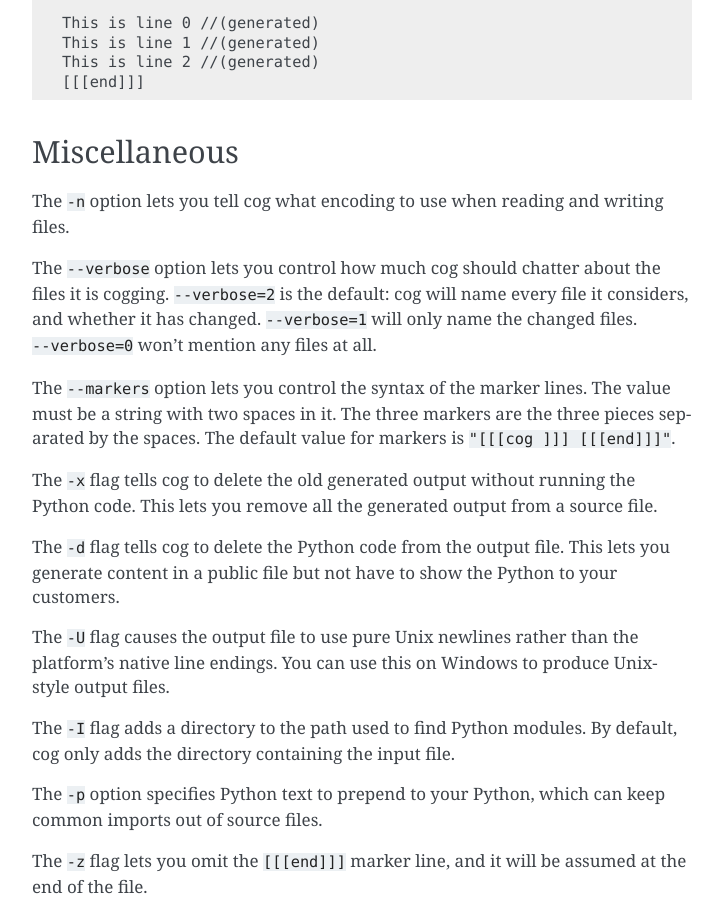
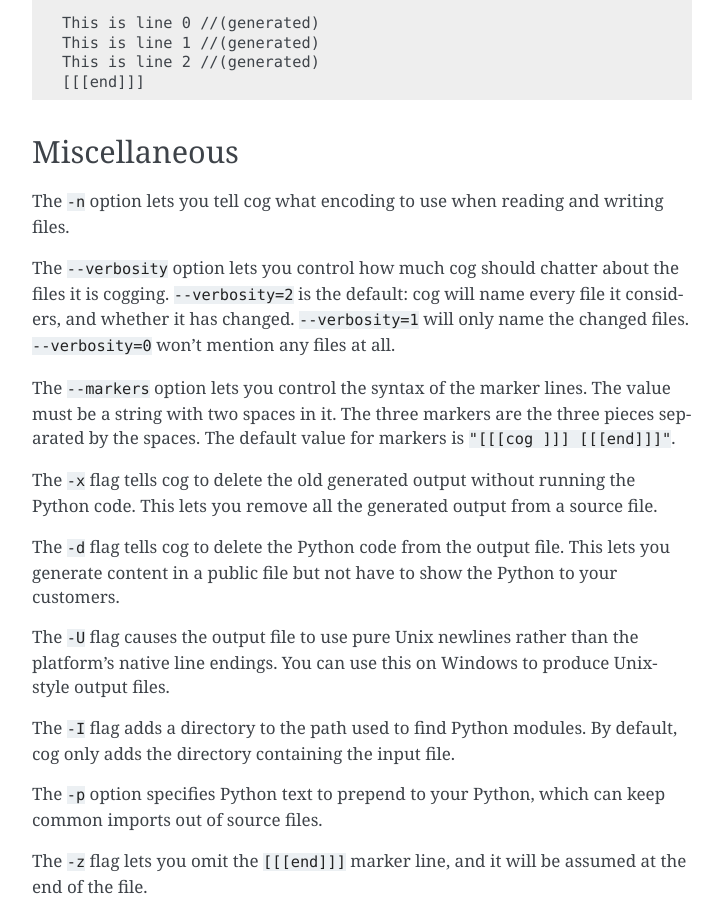
Before and after one commit to nedbat/cog, a Sphinx documentation site: the page built from docs/running.rst, in a window 1280 px wide and 900 px high, scrolled down 4560 px. Shown: the whole window, without its empty margins (388-1111 px from the left). Built offline with Sphinx 7.4.7, drawn with Linux system fonts in a browser that asks for light colours.

Commit message:
Change --verbose to --verbosity in documentation
cog got a --verbosity flag in commit 3d34d8aa on 2015-01-07, and a paragraph of documentation about the flag in commit 4b89400b on 2015-01-11. Except that paragraph said --verbose.

This paragraph has been moved from index.px to running.rst in commit 0e8b06ec on 2023-01-29 as part of the migration to Sphinx, but has otherwise stayed the same since 2015. A similar paragraph was in index_ru.px, but that file was dropped as part of 0e8b06ec.

git rev-list --all | xargs git grep -A 3 -- 'The .*--verbose'

After this 4 line change, the only remaining --verbose's are the twine commands in Makefile and the CHANGELOG.rst entry for 2.4 dated "January 11 2015".

git grep -- --verbose

```diff
--- a/docs/running.rst
+++ b/docs/running.rst
@@ -278,10 +278,10 @@
 The ``-n`` option lets you tell cog what encoding to use when reading and
 writing files.
 
-The ``--verbose`` option lets you control how much cog should chatter about the
-files it is cogging.  ``--verbose=2`` is the default: cog will name every file
-it considers, and whether it has changed.  ``--verbose=1`` will only name the
-changed files. ``--verbose=0`` won't mention any files at all.
+The ``--verbosity`` option lets you control how much cog should chatter about the
+files it is cogging.  ``--verbosity=2`` is the default: cog will name every file
+it considers, and whether it has changed.  ``--verbosity=1`` will only name the
+changed files. ``--verbosity=0`` won't mention any files at all.
 
 The ``--markers`` option lets you control the syntax of the marker lines.  The
 value must be a string with two spaces in it.  The three markers are the three
```
